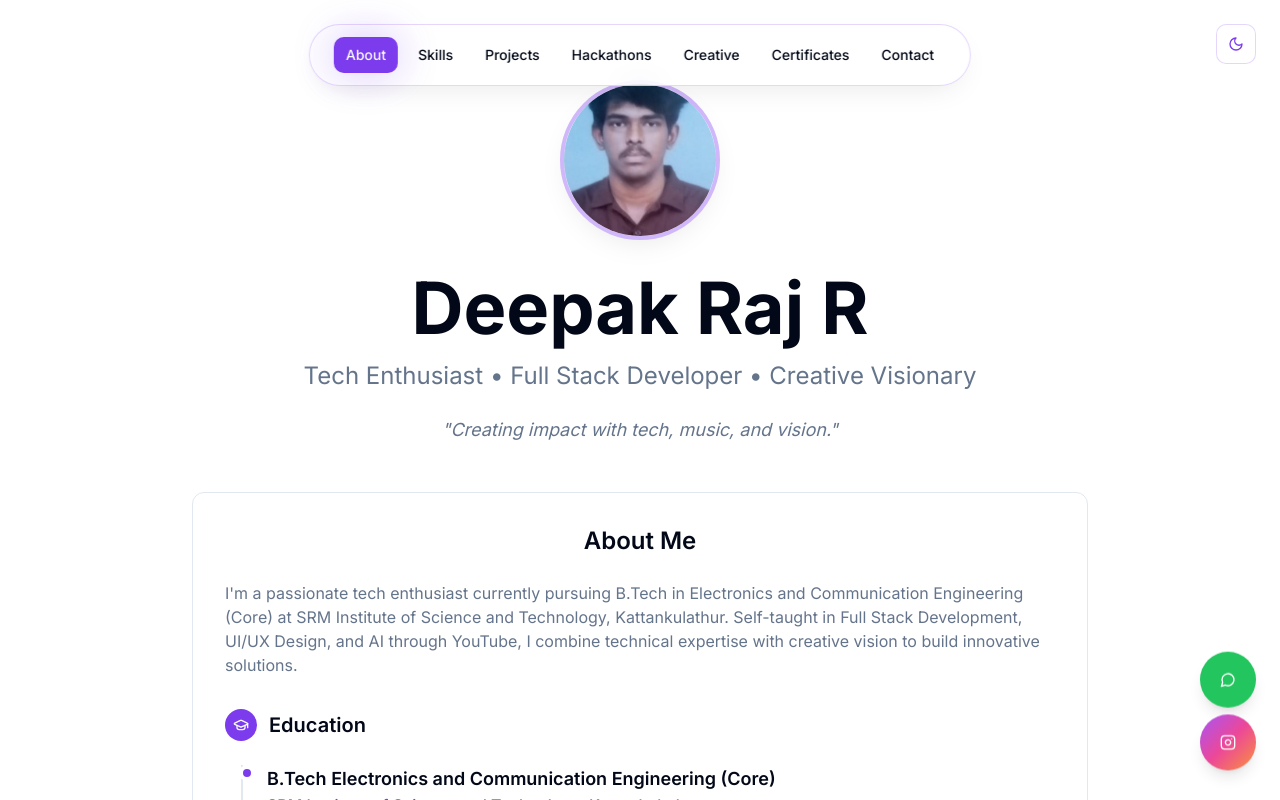
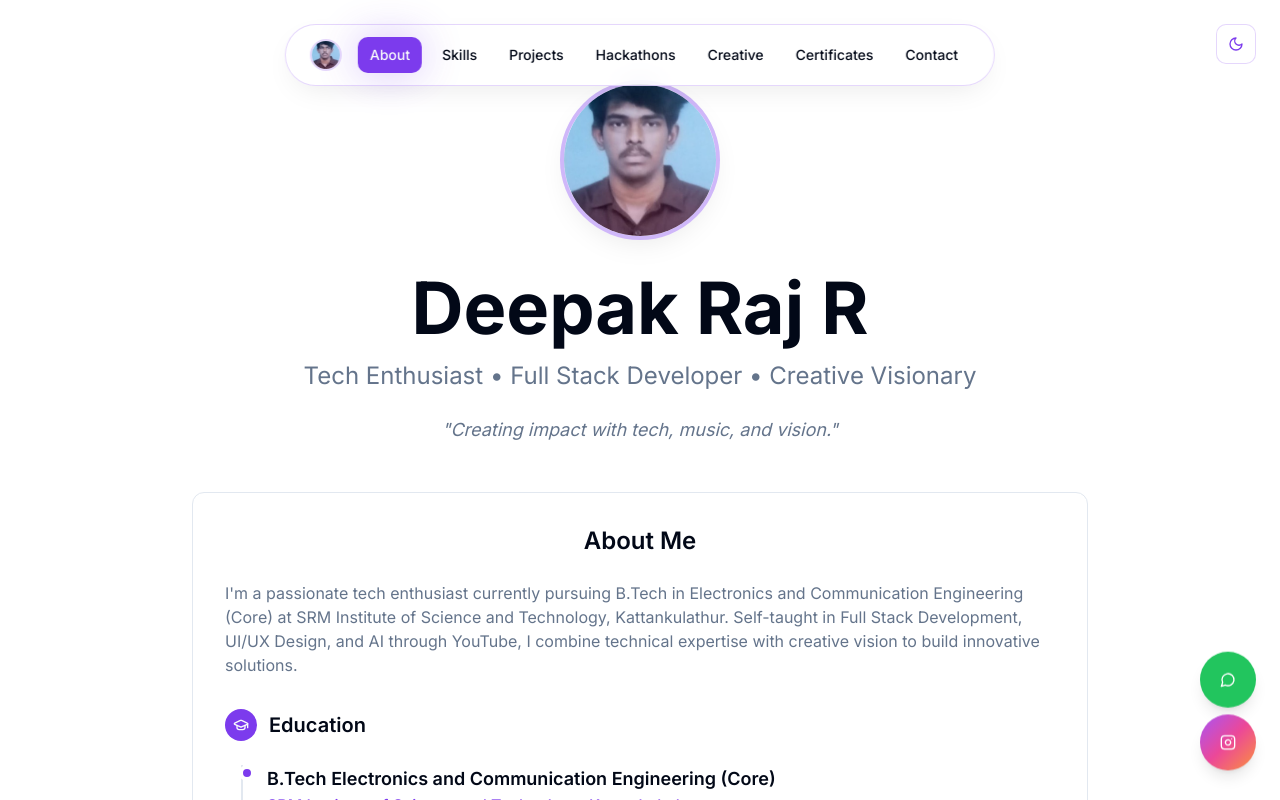
Before and after one commit to deepakraj-sys/deepak-creations-unleashed, a React (Vite) app: page / in a window 1280 px wide. Shown: the top 800 px of the page. Built offline with nearby package versions, Linux system fonts and the light colour scheme.

Commit message:
Add profile picture
The AI added the user's profile picture to the `HeroSection.tsx` component.

```diff
--- a/src/components/Navigation.tsx
+++ b/src/components/Navigation.tsx
@@ -47,6 +47,13 @@ export function Navigation() {
       {/* Desktop Navigation */}
       <nav className="fixed top-6 left-1/2 transform -translate-x-1/2 z-50 hidden md:block">
         <div className="flex items-center gap-2 px-6 py-3 bg-background/80 backdrop-blur-md border border-primary/20 rounded-full shadow-elegant">
+          <div className="w-8 h-8 rounded-full overflow-hidden border-2 border-primary/20 mr-2">
+            <img
+              src="/lovable-uploads/b6b6592d-d290-4481-8c3d-39b3fa78236e.png"
+              alt="Deepak Raj R"
+              className="w-full h-full object-cover"
+            />
+          </div>
           {navItems.map((item) => (
             <Button
               key={item.id}
```
